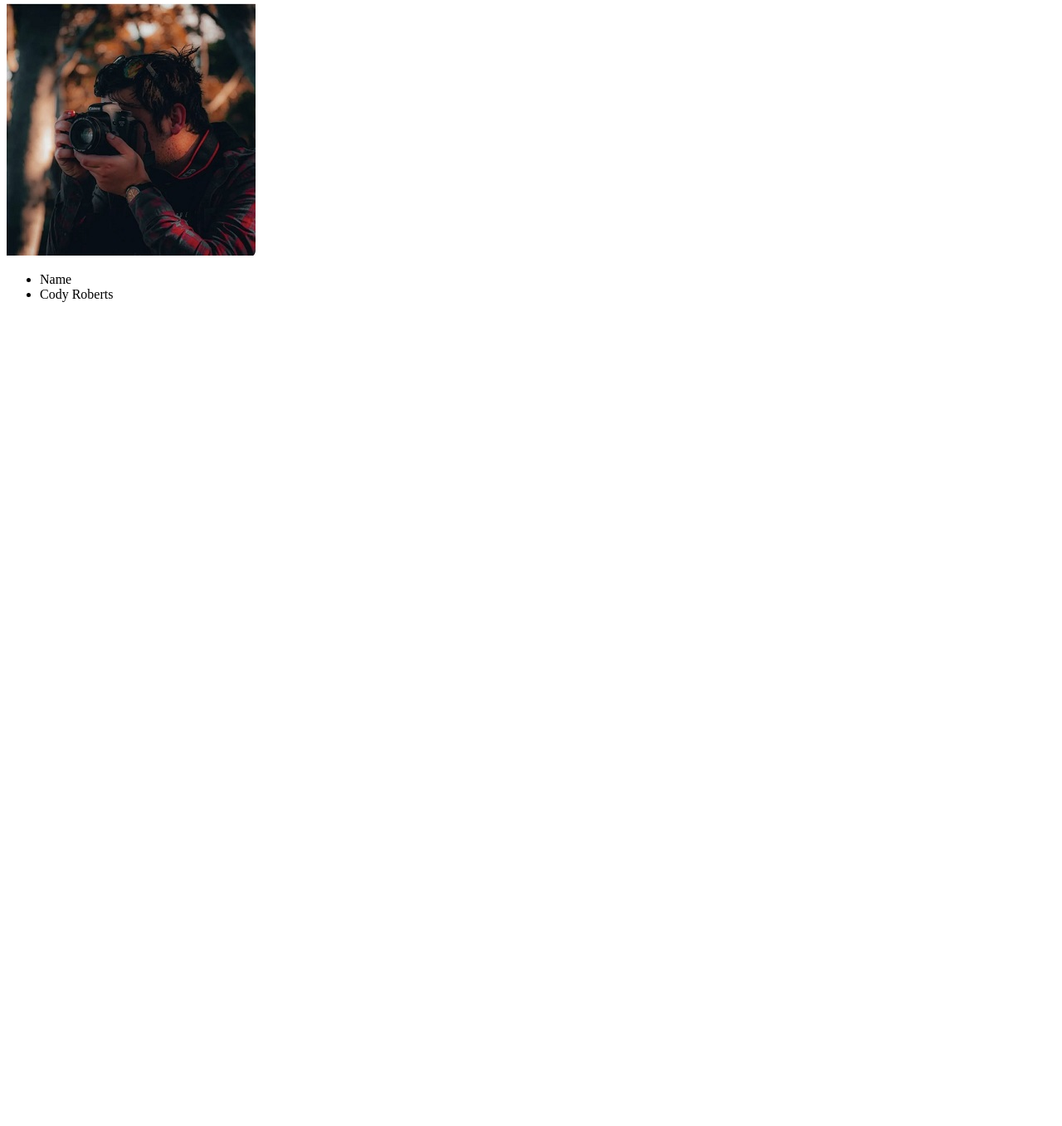
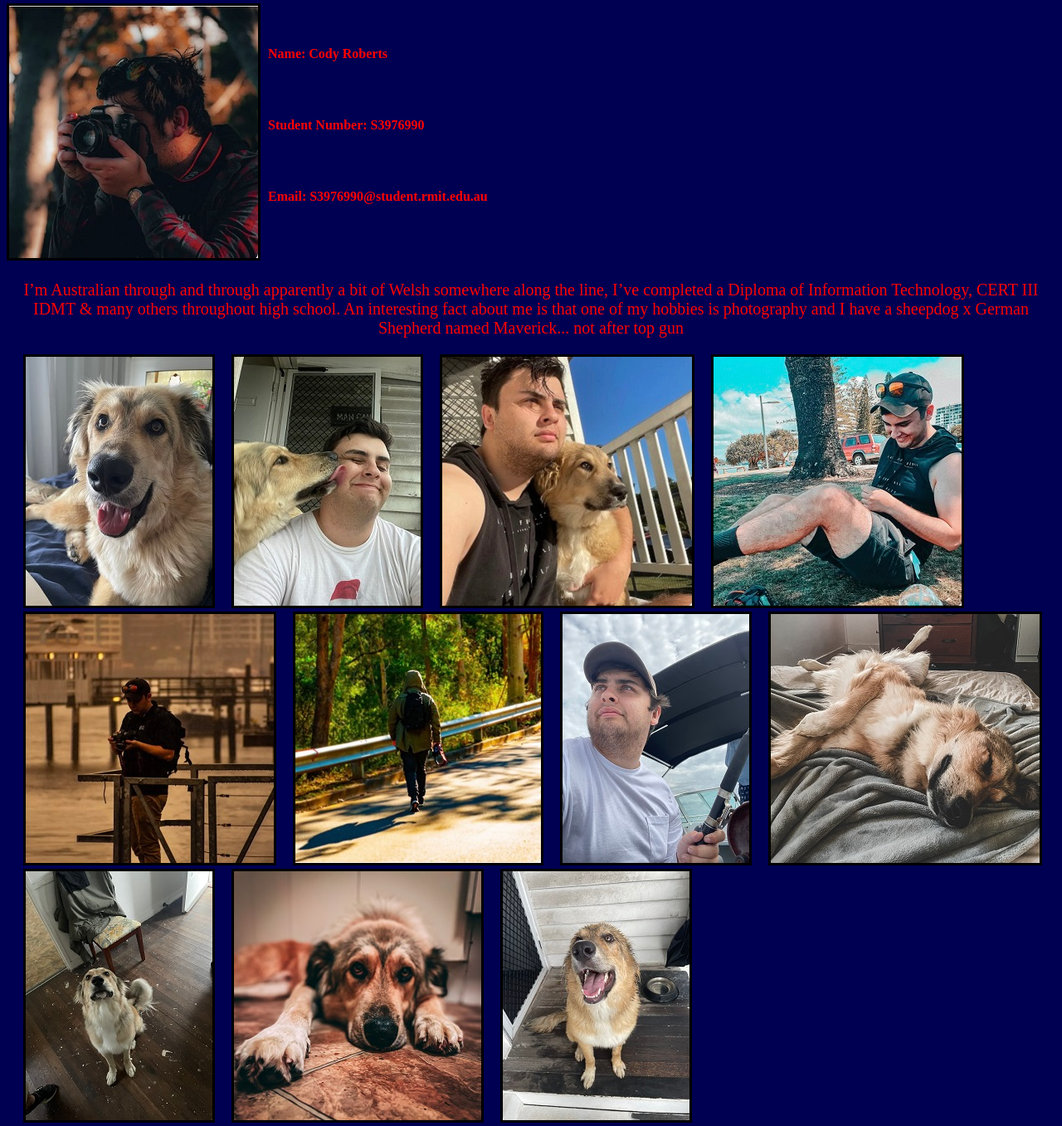
Before and after one commit to CodyR98/CodyR98.github.io, a plain HTML site: page index.html in a window 1280 px wide. Shown: the part 231-1588 px from the top of the page at 83% size. Before the commit the page ends 800 px from the top, so only its background shows below. Drawn offline with Linux system fonts and the light colour scheme.

Commit message:
Format/Layout Change
added in gallery
personal information section
added in banner

```diff
--- a/index.html
+++ b/index.html
@@ -2,12 +2,13 @@
 <html>
 
 <head>
+
 <meta charset="UTF-8">
 <title>Assessment One</title>
 
 </head>
 
-<body>
+<body style="background-color: #000053;">
 
 	<header>
 	<div>
@@ -27,13 +28,87 @@
 
 	</div>
 	</header>
-		<h2> Personal Information </h2>
+		<h2 style="color: red;"> Personal Information </h2>
+		<div style="display:inline-block;vertical-align:top;">
 		<img src="Photos/ME.jpg" alt="ME">
-		<ul >
-			<li class="About-Me">Name</li>
-				<li>Cody Roberts</li>
+		</div>
+	<div class="About-Me" style="">
+	<br></br>
+	<b><p>
+	Name: Cody Roberts
+	</p>
+	<br>
+	</br>
+	<p>
+	Student Number: S3976990
+	</p>
+	<br>
+	</br>
+	<p>
+	Email: S3976990@student.rmit.edu.au
 
-		</ul>
+
+	</p>
+	</b>
+	</div>
+	<div class="background-info">
+<p> I’m Australian through and through apparently a bit of Welsh somewhere along the line, I’ve completed a Diploma of Information Technology, CERT III IDMT & many others throughout high school. An interesting fact about me is that one of my hobbies is photography and I have a sheepdog x German Shepherd named Maverick... not after top gun</p>
+	</div>
 	</body>
 
+	<div class="gallery">
+	<a target="-blank" href="Photos/Gallery1.jpg">
+		<img src="Photos/Gallery1.jpg" alt="1">
+		</a>
+	</div>
+	<div class="gallery">
+		<a target="-blank" href="Photos/Gallery2.jpg">
+		<img src="Photos/Gallery2.jpg" alt="2">
+		</a>
+	</div>
+	<div class="gallery">
+		<a target="-blank" href="Photos/Gallery3.jpg">
+		<img src="Photos/Gallery3.jpg" alt="3">
+		</a>
+	</div>
+	<div class="gallery">
+		<a target="-blank" href="Photos/Gallery4.jpg">
+		<img src="Photos/Gallery4.jpg" alt="4">
+		</a>
+	</div>
+	<div class="gallery">
+		<a target="-blank" href="Photos/Gallery5.jpg">
+		<img src="Photos/Gallery5.jpg" alt="5">
+		</a>
+	</div>
+	<div class="gallery">
+		<a target="-blank" href="Photos/Gallery6.jpg">
+		<img src="Photos/Gallery6.jpg" alt="6">
+		</a>
+	</div>
+	<div class="gallery">
+		<a target="-blank" href="Photos/Gallery7.jpg">
+		<img src="Photos/Gallery7.jpg" alt="7">
+		</a>
+	</div>
+	<div class="gallery">
+		<a target="-blank" href="Photos/Gallery8.jpg">
+		<img src="Photos/Gallery8.jpg" alt="8">
+		</a>
+	</div>
+	<div class="gallery">
+		<a target="-blank" href="Photos/Gallery9.jpg">
+		<img src="Photos/Gallery9.jpg" alt="9">
+		</a>
+	</div>
+	<div class="gallery">
+		<a target="-blank" href="Photos/Gallery10.jpg">
+		<img src="Photos/Gallery10.jpg" alt="10">
+		</a>
+	</div>
+	<div class="gallery">
+		<a target="-blank" href="Photos/Gallery11.jpg">
+		<img src="Photos/Gallery11.jpg" alt="11">
+		</a>
+	</div>
 </html>
--- a/style.css
+++ b/style.css
@@ -35,5 +35,26 @@ h2{
 }
 
 .About-Me{
-	text-decoration: none;
+	color: red;
+	text-decoration: bold;
+	display:inline-block;
+	justify-content: space-between;
+	padding-left: 5px;
+
 }
+img {
+  border: 3px solid black;
+}
+.background-info {
+	color: red;
+	font-size: 20px;
+	margin: 0 auto;
+	display: table;
+	text-align: center;
+}
+
+.gallery{
+
+	float: left;
+	padding-left: 20px;
+}
```
Also changed, not shown: Photos/Gallery1.jpg (added), Photos/Gallery10.jpg (added), Photos/Gallery11.jpg (added), Photos/Gallery2.jpg (added), Photos/Gallery3.jpg (added), Photos/Gallery4.jpg (added), Photos/Gallery5.jpg (added), Photos/Gallery6.jpg (added), Photos/Gallery7.jpg (added), Photos/Gallery8.jpg (added), Photos/Gallery9.jpg (added), Photos/MenuBanner.jpg.
